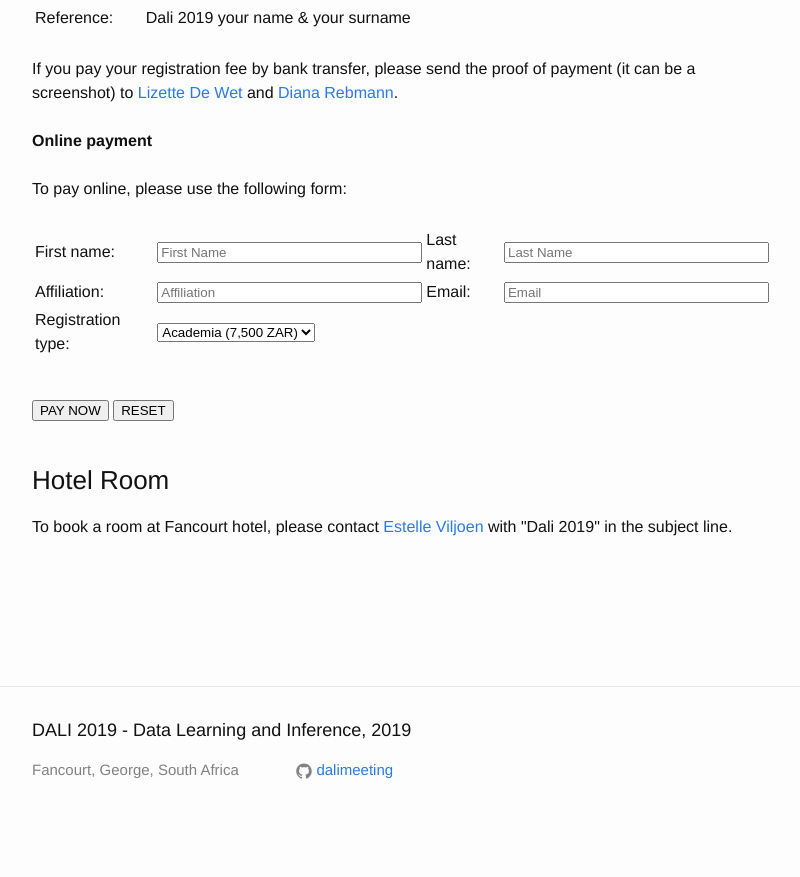
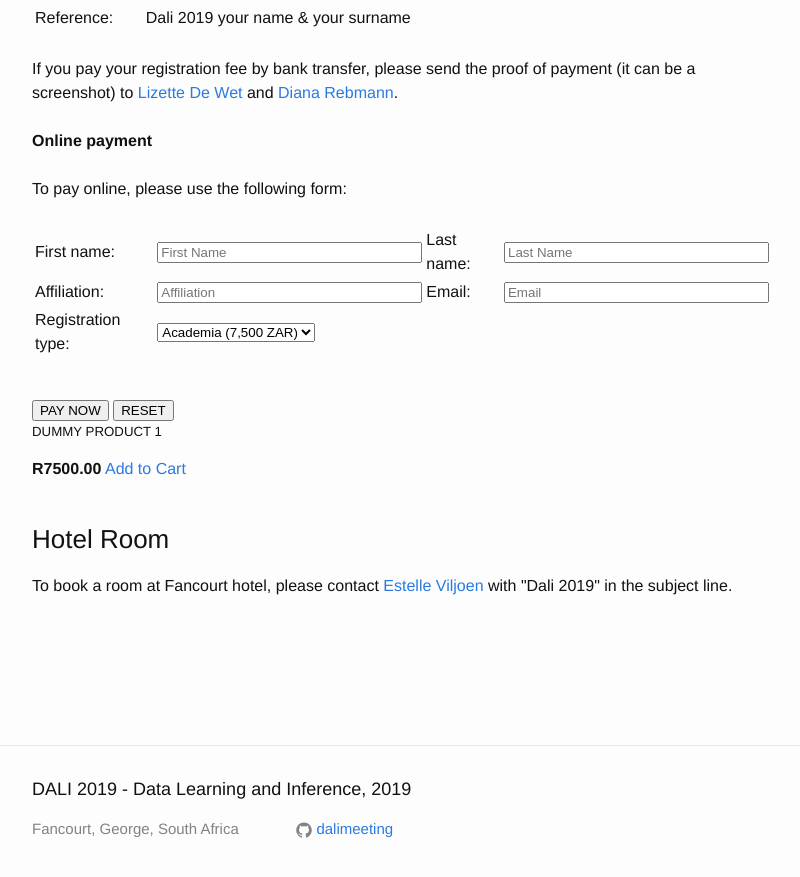
Before and after one commit to dalimeeting/dalimeeting.github.io, a Jekyll site: the page built from registration.html, in a window 1280 px wide and 900 px high, scrolled down 998 px. Shown: the top 877 px of the window, without its empty margins (238-1038 px from the left). Built offline with Jekyll 4.4.1, drawn with Linux system fonts in a browser that asks for light colours; before the commit the page ends 1840 px from its top, so only the background shows below that; some of the changed lines change nothing that is shown.

Commit message:
Update registration.html

```diff
--- a/_layouts/registration.html
+++ b/_layouts/registration.html
@@ -39,7 +39,7 @@
         <tr><td>Affiliation:</td><td><input type="text" size="30" name="customerAffiliation" placeholder="Affiliation" required></td>
         <td>Email:</td><td><input type="email" size="30" name="customerEmail" placeholder="Email" required></td></tr> <!---Card holders email address--->
         <tr><td>Registration type:</td><td>
-        <select name="customerType" onload="initializeCart();" onchange="updateCart();">
+        <select name="customerType">
            <option value="academia">Academia (7,500 ZAR)</option>
            <option value="industry">Industry (10,000 ZAR)</option>
         </select></td><td></td><td></td></tr>
@@ -49,6 +49,13 @@
      <input name="submit" type="submit" value="PAY NOW"> <!---Submit button--->
      <input type="reset" value="RESET">
   </form>
+
+  <div class="simpleCart_shelfItem">
+                        <h5 class="item_name">DUMMY PRODUCT 1</h5>
+                        <span class="item_price"><strong>R7500.00</strong></span>
+						<noscript><a href="no_javascript.html" class="item_add">Add to Cart</a>;</noscript>
+						<script>document.write('<a href="#" class="item_add">Add to Cart</a>');</script>
+                    </div>
   </p>
 
   <br>
@@ -57,26 +64,3 @@
   <br><br><br>
 
 </article>
-
-<script>
-
-    function initializeCart() {
-      simpleCart.empty();
-      simpleCart.add({name:"Academia", price: 7500.00, quantity: 1});
-      document.getElementById("display").innerHTML = "Your cart: Academia (7500.00 ZAR)";
-    }
-
-    function updateCart() {
-      var item = document.getElementByName("customerType").value;
-
-      simpleCart.empty();
-      if (item == "academia"){
-        simpleCart.add({name:"Academia", price: 7500.00, quantity: 1});
-      }else if(item == "industry"){
-        simpleCart.add({name:"Industry", price: 10000.00, quantity: 1});
-      }
-
-      document.getElementById("display").innerHTML = "Your cart: " + item;
-    }
-
-  </script>
```
